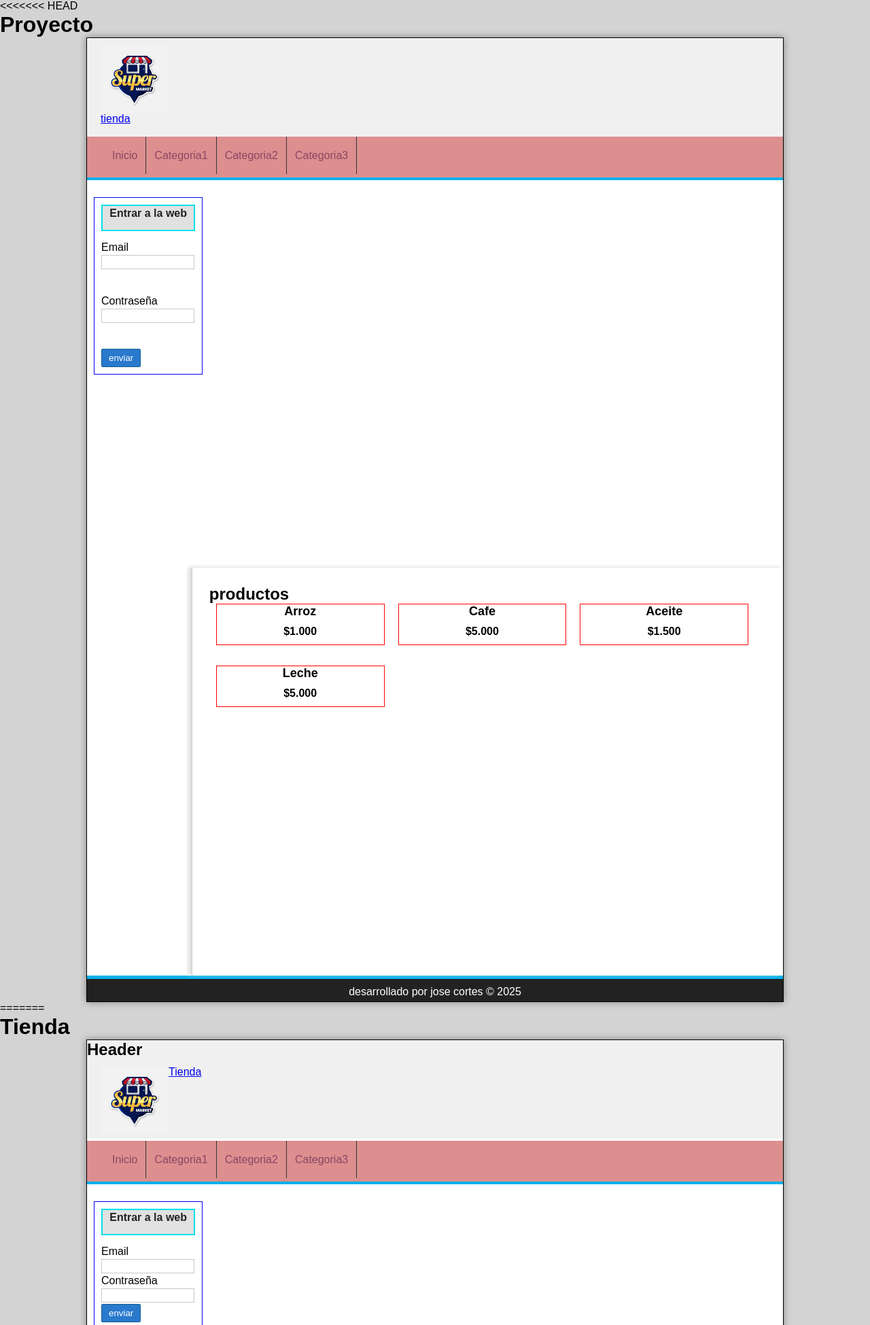
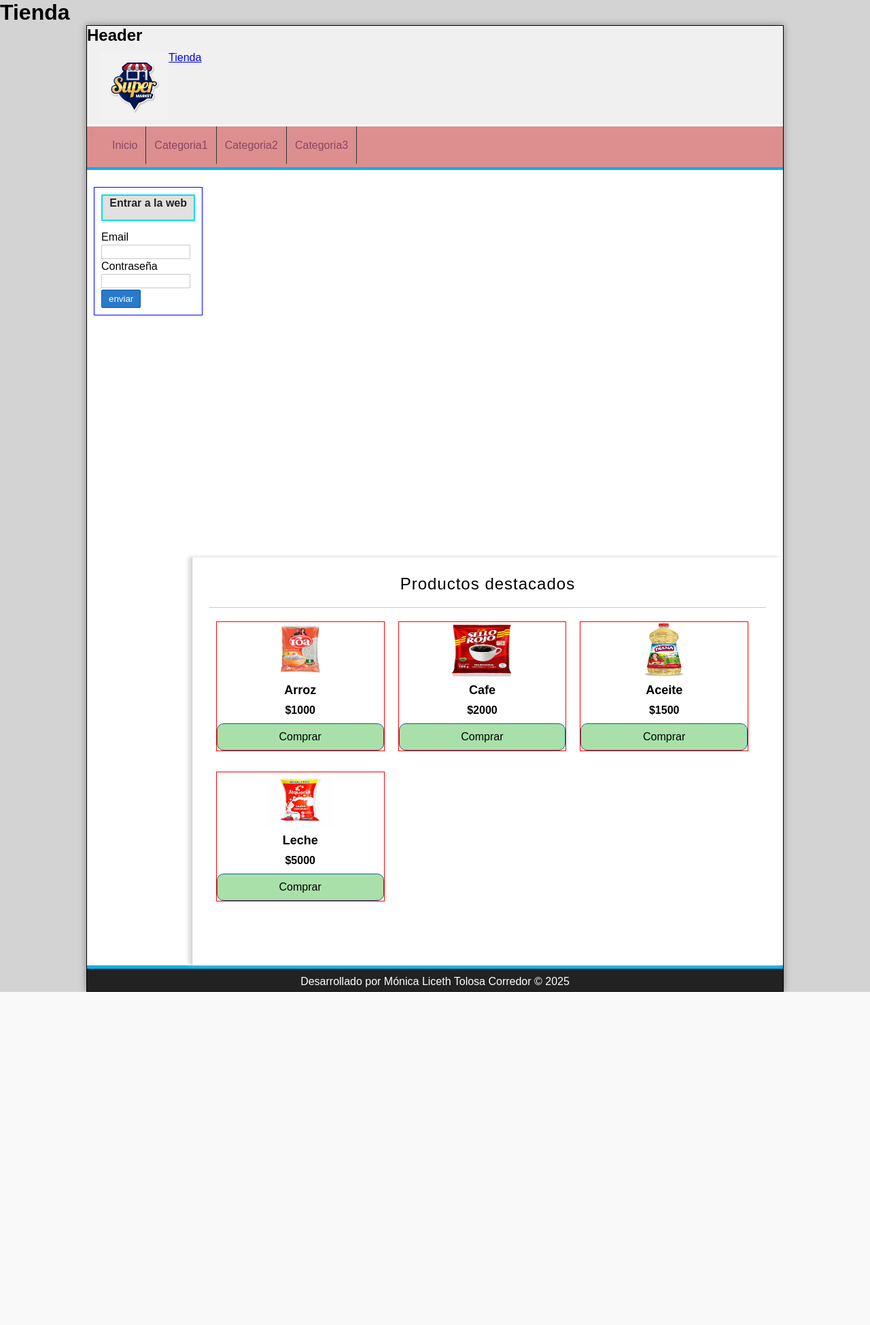
Before and after one commit to MonicaTol/Tienda, a PHP site: page / in a window 1280 px wide. Shown: the top 1949 px of the page at 68% size. After the commit the page ends 1459 px from the top, so only its background shows below. Run offline with PHP 8.4, Linux system fonts and the light colour scheme.

Commit message:
Creación bdatos productos y categorias

```diff
--- a/css/style.css
+++ b/css/style.css
@@ -185,7 +185,7 @@
 }
 
 .product img{
-    height: 150px;
+    height: 80px;
     width: 100px;
     margin-bottom: 10px;
 }
--- a/index.html
+++ b/index.html
@@ -1,75 +1,3 @@
-<!DOCTYPE html>
-<<<<<<< HEAD
-<html lang="es">
-<head>
-    <meta charset="UTF-8">
-    <meta name="viewport" content="width=device-width, initial-scale=1.0">
-    <title>HTML2</title>
-    <link rel="stylesheet" href="/css/style.css">
-</head>
-<body>
-
-        <h1>Proyecto</h1>
-        <div id="container">
-            <header id="header">
-        <div id="logo">
-            <img src="img/logotipo-supermercado_23-2148459011.png
-            " alt="imagen log"> <br><br>
-            <a href="#">tienda</a>
-        </div>
-            </header>
-            <nav id="menu">
-                <ul>
-                    <li><a href="#">Inicio</a></li>
-                    <li><a href="#">Categoria1</a></li>
-                    <li><a href="#">Categoria2</a></li>
-                    <li><a href="#">Categoria3</a></li>
-                </ul>
-            </nav>
-            <div class="content">
-                <aside id="lateral">
-                    <div id="login" class="block_aside">
-                        <h3>Entrar a la web</h3>
-                        <form action="#">
-                            <label for="">Email</label>
-                            <input type="email" name="email" id=""> <br><br>
-                            <label for="">Contraseña</label>
-                            <input type="password" name="password" id=""> <br><br>
-                            <input type="submit" value="enviar">
-                        </form>
-                    </div>
-                </aside>
-
-        <div id="central">
-            <h2>productos</h2>
-            <div class="product">
-                <h2>Arroz</h2>
-                <p>$1.000</p>
-            </div>
-            <div class="product">
-                <h2>Cafe</h2>
-                <p>$5.000</p>
-            </div>
-            <div class="product">
-                <h2>Aceite</h2>
-                <p>$1.500</p>
-            </div>
-            <div class="product">
-                <h2>Leche</h2>
-                <p>$5.000</p>
-            </div>
-        </div>
-
-        <footer id="footer">
-            <p>desarrollado por jose cortes &copy; 2025</p>
-        </footer>
-
-
-
-                </div>
-        </div>
-</body>
-=======
 <html lang="en">
 
 <head>
@@ -153,10 +81,8 @@
             </div>
 
         <footer id="footer">
-            <p>Creado por Monica Liceth Tolosa Corredor &copy; 2025</p>
+            <p>Desarrollado por Mónica Liceth Tolosa Corredor &copy; 2025</p>
         </footer>
     </div>
 </body>
-
->>>>>>> f913a11 (Mi primer commit)
 </html>
```
Also changed, not shown: Database/Database.sql (+29 -1 lines).
